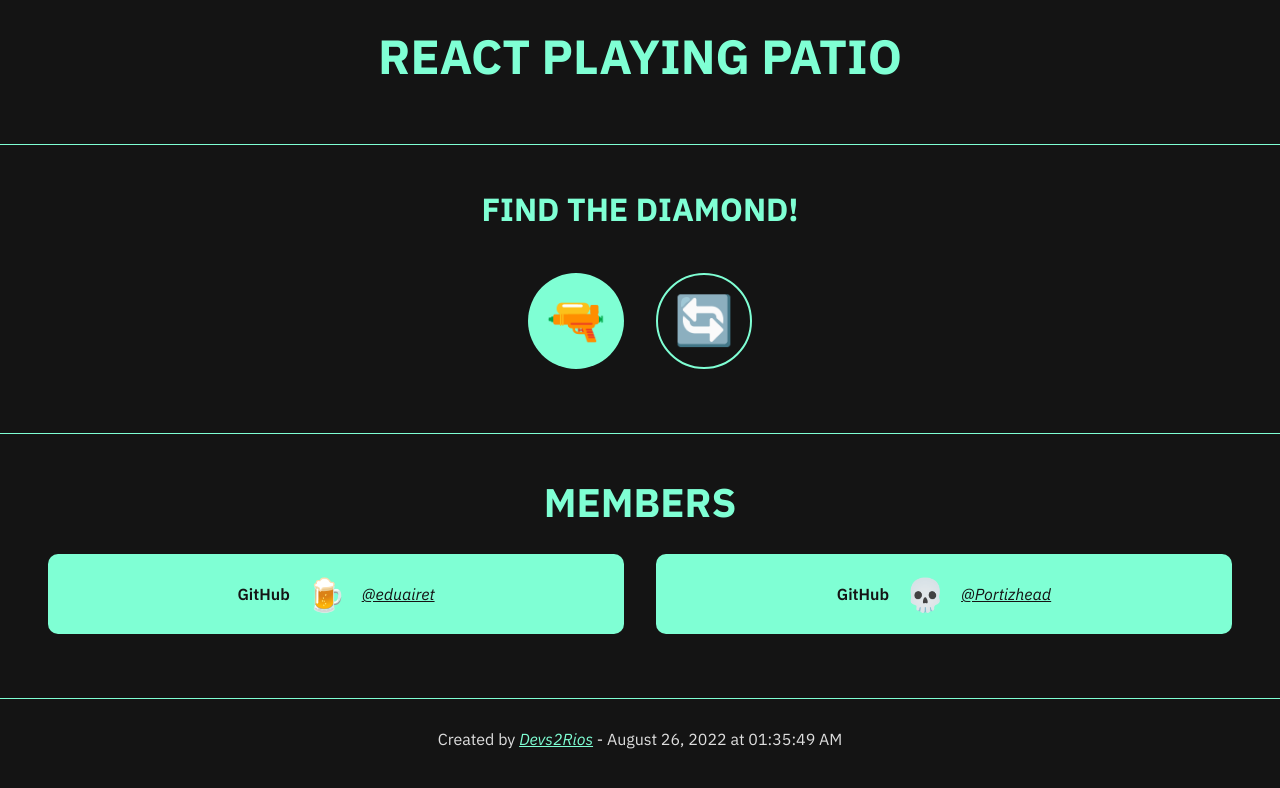
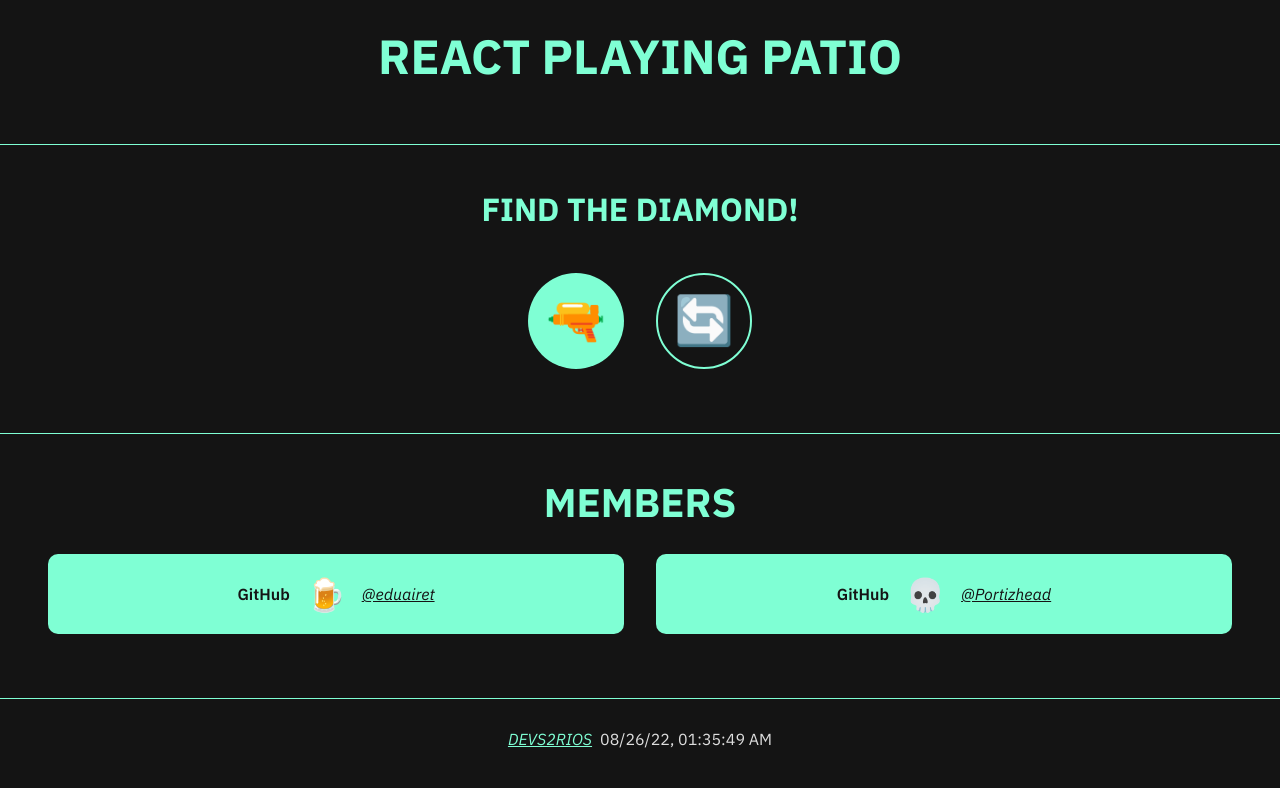
Before and after one commit to Devs2Rios/react-complete-guide, a React (Create React App) app: page / in a window 1280 px wide. Shown: the top 788 px of the page. Built offline with nearby package versions, Linux system fonts and the light colour scheme.

Commit message:
New Footer

```diff
--- a/src/components/Footer/Footer.css
+++ b/src/components/Footer/Footer.css
@@ -2,4 +2,14 @@ footer {
   width: 100vw;
   padding: 2rem 0 0 0;
   border-top: 1px solid var(--accent);
+  display: flex;
+  gap: 0.5rem;
+  align-items: center;
+  justify-content: center;
 }
+
+@media screen and (max-width: 300px) {
+  footer {
+    flex-direction: column;
+  }
+}
--- a/src/components/Footer/Footer.js
+++ b/src/components/Footer/Footer.js
@@ -5,9 +5,9 @@ import { useState, useEffect } from 'react';
 export default function Footer(props) {
   // Date setup
   const options = {
-    day: 'numeric',
-    month: 'long',
-    year: 'numeric',
+    day: '2-digit',
+    month: '2-digit',
+    year: '2-digit',
     hour: '2-digit',
     minute: '2-digit',
     second: '2-digit',
@@ -32,11 +32,10 @@ export default function Footer(props) {
   // Component
   return (
     <footer>
-      {`Created by `}
       <a href={props.creator.url} target='blank'>
-        {props.creator.nme}
+        {`${props.creator.nme}`.toUpperCase()}
       </a>
-      {` - ${date}`}
+      <span>{date}</span>
     </footer>
   );
 }
--- a/src/components/ShootGame/GameButton/GameButton.css
+++ b/src/components/ShootGame/GameButton/GameButton.css
@@ -21,6 +21,8 @@
   border: 2px solid var(--accent);
 }
 
-.game-button:hover {
-  background-color: var(--white);
+@media (hover: hover) {
+  .game-button.active:hover {
+    background-color: var(--white);
+  }
 }
```
Also changed, not shown: 11 other files (tests, documents, lock files or other folders).
